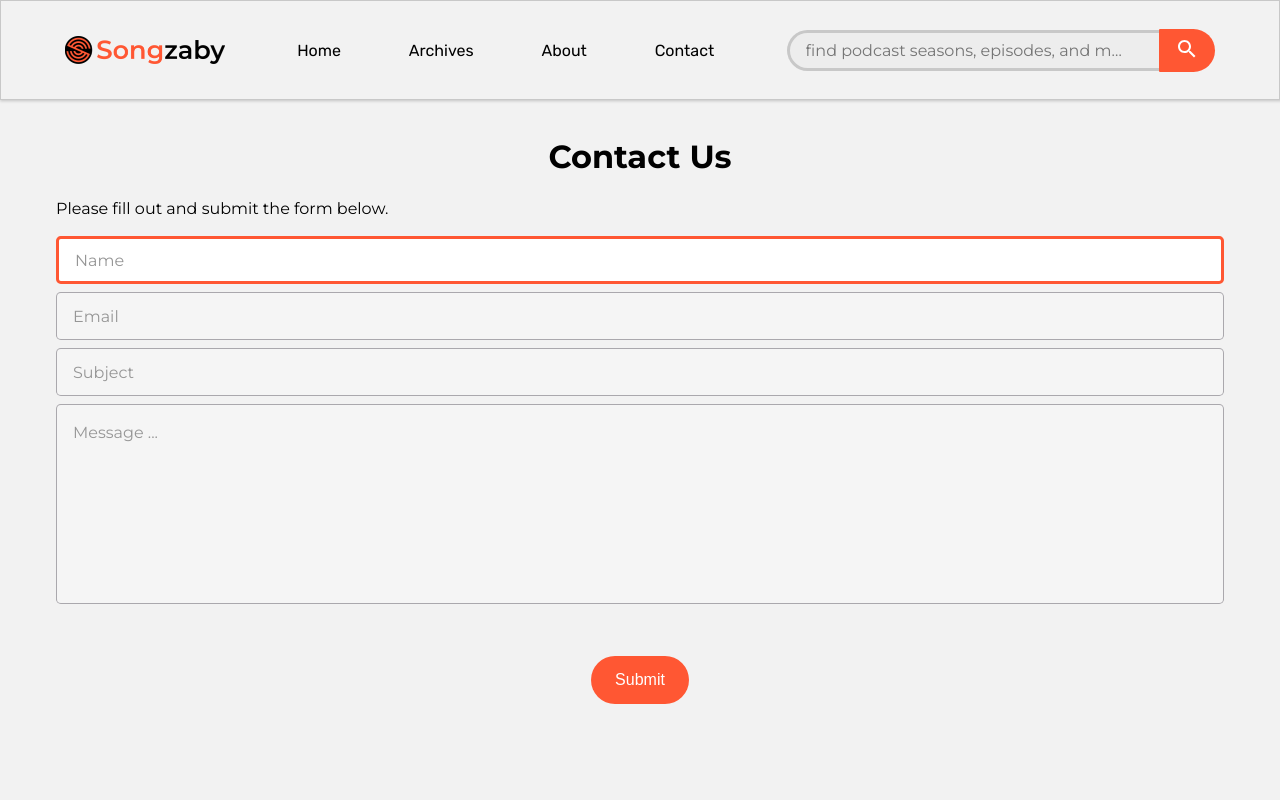
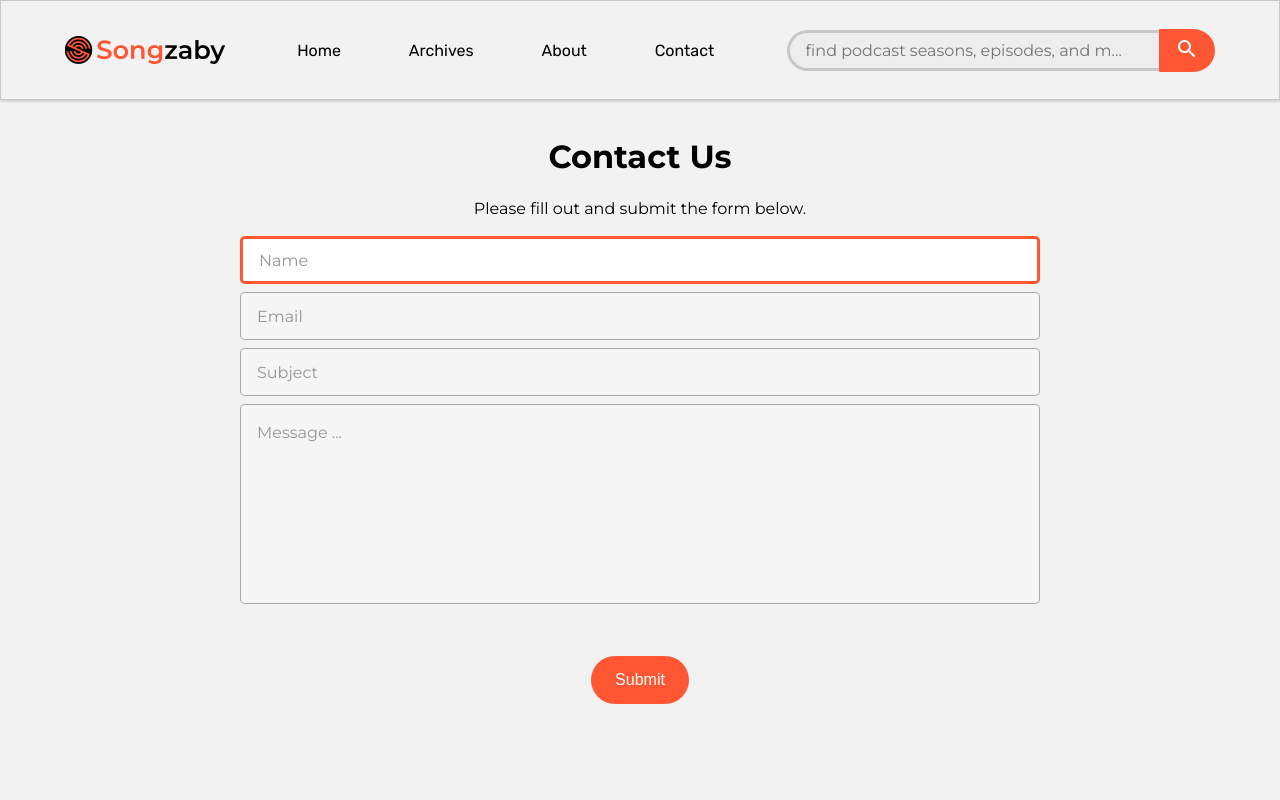
Before and after one commit to rochekollie/songzaby, a plain HTML site: page contact.html in a window 1280 px wide. Shown: the top 800 px of the page. Drawn offline with Linux system fonts and the light colour scheme.

```diff
--- a/contact.html
+++ b/contact.html
@@ -154,7 +154,7 @@
 					<div id="contact-form-container">
 						<!--	Form Here	-->
 						<form name="contact-form" id="contact-form"
-							action="#" method="POST">
+							action="confirm.html" method="GET">
 							<div id="form-header">
 								<h1>Contact Us</h1>
 								<p>Please fill out and submit the form below.
@@ -189,7 +189,7 @@
 								</div>
 								<div id="message-box">
 									<label class="hide-element"
-										for="message-body">Note:</label>
+										for="message-body">Message:</label>
 									<textarea id="message-body"
 										name="message-body"
 										placeholder="Message ..."
@@ -287,6 +287,8 @@
 			localStorage.setItem('messageBody', messageBody.value);
 		}
 
+
+
 	</script>
 
 </html>
--- a/style.css
+++ b/style.css
@@ -120,7 +120,8 @@ main {
 
 .page-contents {
     position: relative;
-    max-width: 1200px;
+    /* max-width: 1200px; */
+	width: min(100%, 1000px);
     padding: 0 1rem 5rem 1rem;
     /*padding-bottom: 5rem;*/
     margin: 0 auto;
@@ -752,13 +753,11 @@ button:hover, .btn:hover {
     display: flex;
     flex-direction: column;
     justify-content: center;
-    /* align-items: center; */
-    /*margin: 3em 0;*/
-    /*padding: 5em 0;*/
-    width: 100%;
+	width: min(100%, 800px);
     height: 100%;
     /*overflow: hidden;*/
     margin: 0 auto;
+	text-align: center;
 }
 
 #contact-form input, #contact-form textarea {
```
Also changed, not shown: confirm.html (+1 -1 lines), index.html (+2 -2 lines).
